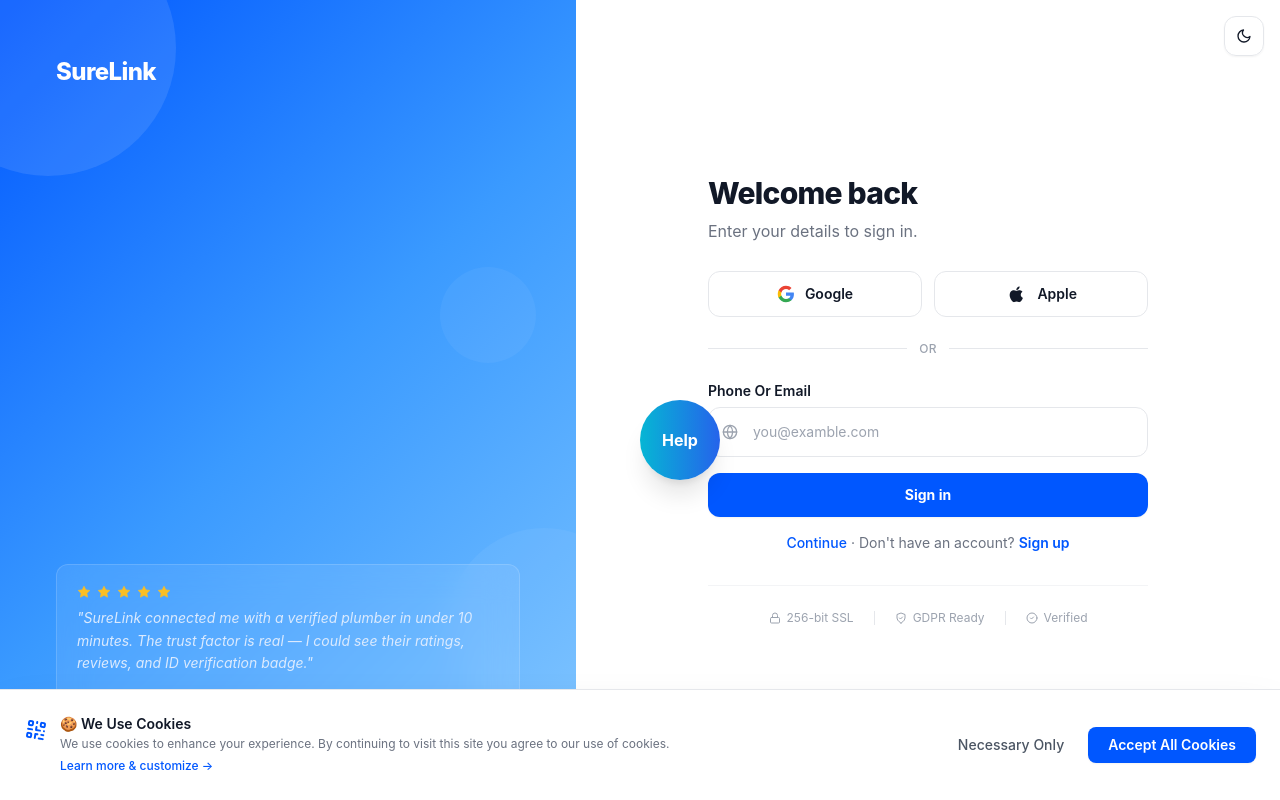
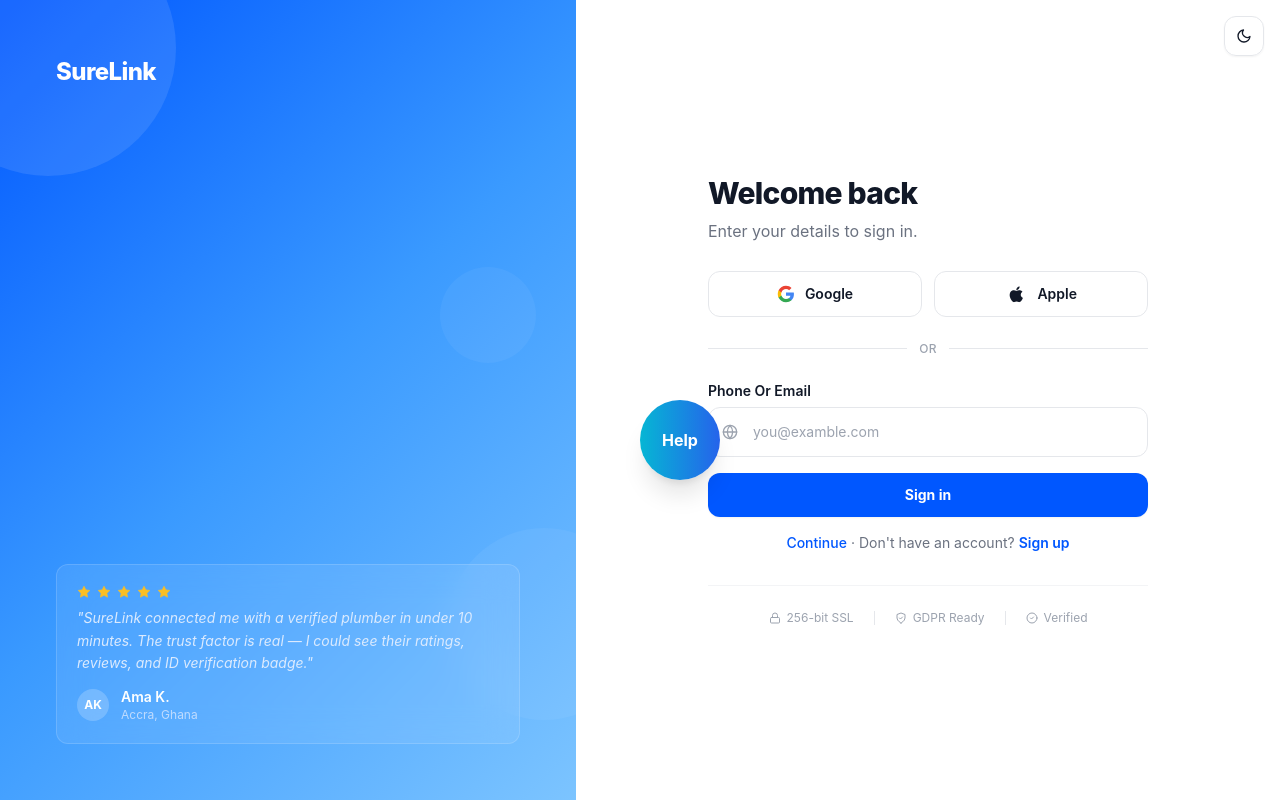
Before and after one commit to Dery922/SureLink-Frontend, a React (Create React App) app: page /login in a window 1280 px wide. Built offline with nearby package versions, Linux system fonts and the light colour scheme.

Commit message:
update on adding cookies

```diff
--- a/src/Pages/Auth.jsx
+++ b/src/Pages/Auth.jsx
@@ -918,7 +918,6 @@
             <Icon name="moon" size={16} />
           )}
         </button>
-        <CookieConsentEnhanced />
 
         <div className="min-h-screen flex flex-col lg:flex-row">
           {/* ===== LEFT - HERO PANEL ===== */}
```
